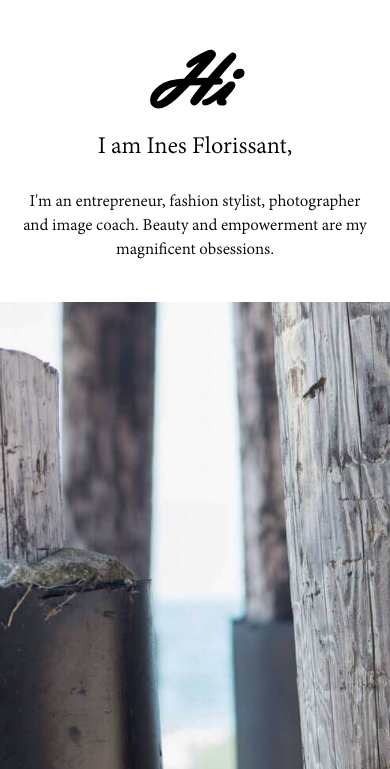
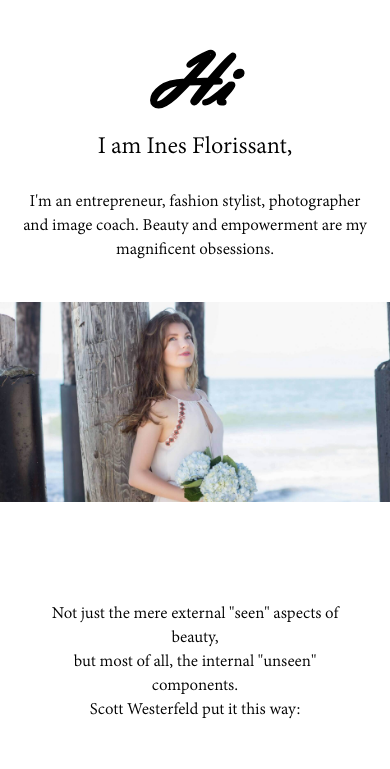
Before and after one commit to HurYur/fashoin-layout, a plain HTML site: page about.html in a window 390 px wide. Shown: the top 769 px of the page. Drawn offline with nearby package versions, Linux system fonts and the light colour scheme.

Commit message:
RWD about

```diff
--- a/css/about.css
+++ b/css/about.css
@@ -281,7 +281,7 @@ path {
 	}
 	.mobile{
 		min-width: 100%;
-    	min-height: 1000px;
+    	min-height: 200px;
 		background-image: url(../img/about_part1.JPG);
 		background-size: cover;
 	}
```
